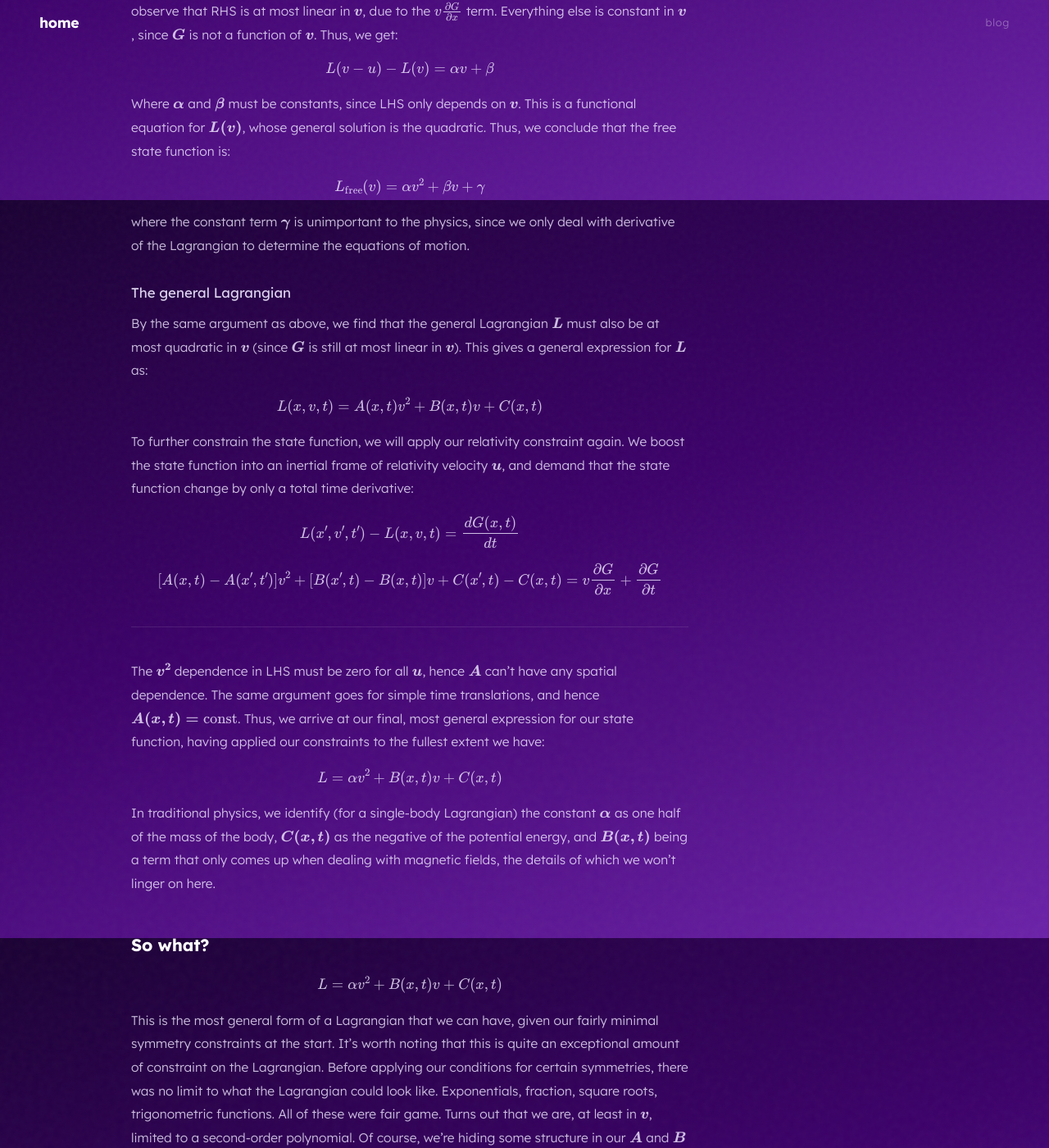
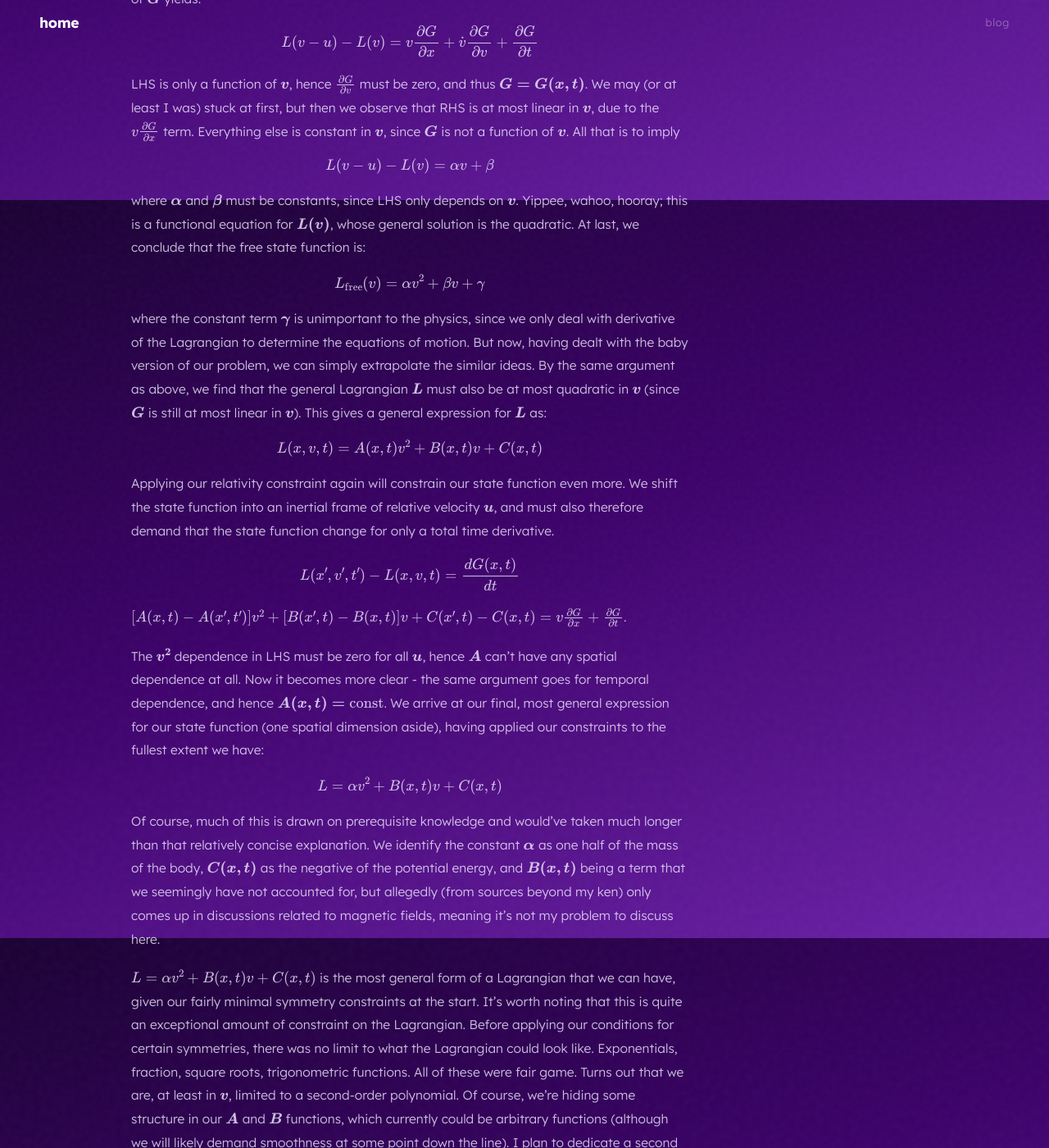
Before and after one commit to swardforever/home, a Jekyll site: the page built from _posts/2026-04-24-questioning-the-lagrangian.md, in a window 1280 px wide and 1400 px high, scrolled down 3356 px. Shown: the whole window at 82% size. Built offline with Jekyll 4.4.1, drawn with Linux system fonts in a browser that asks for light colours; some of the changed text lies outside the part shown.

Commit message:
Update 2026-04-24-questioning-the-lagrangian.md

```diff
--- a/_posts/2026-04-24-questioning-the-lagrangian.md
+++ b/_posts/2026-04-24-questioning-the-lagrangian.md
@@ -53,47 +53,41 @@ The equations of motion should be unchanged in all inertial reference frames acc
 
 $$x' = x - ut$$
 $$v' = v - u$$
-$$t' = t \qquad L'(x', v', t') = L(x, v, t) + \frac{dG(x, v, t;\, u)}{dt}$$
+$$t' = t \qquad L'(x', v', t')
 
-Plugging in the fact that $\boldsymbol{L}$ is just a function of $\boldsymbol{v}$, and expanding the total time derivative of $\boldsymbol{G}$, we get:
+___
+
+$$L(x, v, t) + \frac{dG(x, v, t;\, u)}{dt}$$
+
+Plugging in the fact that $\boldsymbol{L}$ is just a function of $\boldsymbol{v}$ and manipulating the total time derivative of $\boldsymbol{G}$ yields:
 
 $$L(v - u) - L(v) = v\frac{\partial G}{\partial x} + \dot{v}\frac{\partial G}{\partial v} + \frac{\partial G}{\partial t}$$
 
-LHS is only a function of $\boldsymbol{v}$, hence $\frac{\partial G}{\partial v}$ must be zero, and thus $\boldsymbol{G = G(x, t)}$. Then, we observe that RHS is at most linear in $\boldsymbol{v}$, due to the $v\frac{\partial G}{\partial x}$ term. Everything else is constant in $\boldsymbol{v}$, since $\boldsymbol{G}$ is not a function of $\boldsymbol{v}$. Thus, we get:
+LHS is only a function of $\boldsymbol{v}$, hence $\frac{\partial G}{\partial v}$ must be zero, and thus $\boldsymbol{G = G(x, t)}$. We may (or at least I was) stuck at first, but then we observe that RHS is at most linear in $\boldsymbol{v}$, due to the $v\frac{\partial G}{\partial x}$ term. Everything else is constant in $\boldsymbol{v}$, since $\boldsymbol{G}$ is not a function of $\boldsymbol{v}$. All that is to imply
 
 $$L(v - u) - L(v) = \alpha v + \beta$$
 
-Where $\boldsymbol{\alpha}$ and $\boldsymbol{\beta}$ must be constants, since LHS only depends on $\boldsymbol{v}$. This is a functional equation for $\boldsymbol{L(v)}$, whose general solution is the quadratic. Thus, we conclude that the free state function is:
+where $\boldsymbol{\alpha}$ and $\boldsymbol{\beta}$ must be constants, since LHS only depends on $\boldsymbol{v}$. Yippee, wahoo, hooray; this is a functional equation for $\boldsymbol{L(v)}$, whose general solution is the quadratic. At last, we conclude that the free state function is:
 
 $$L_{\text{free}}(v) = \alpha v^2 + \beta v + \gamma$$
 
-where the constant term $\boldsymbol{\gamma}$ is unimportant to the physics, since we only deal with derivative of the Lagrangian to determine the equations of motion.
-
-### The general Lagrangian
-
-By the same argument as above, we find that the general Lagrangian $\boldsymbol{L}$ must also be at most quadratic in $\boldsymbol{v}$ (since $\boldsymbol{G}$ is still at most linear in $\boldsymbol{v}$). This gives a general expression for $\boldsymbol{L}$ as:
+where the constant term $\boldsymbol{\gamma}$ is unimportant to the physics, since we only deal with derivative of the Lagrangian to determine the equations of motion. But now, having dealt with the baby version of our problem, we can simply extrapolate the similar ideas. By the same argument as above, we find that the general Lagrangian $\boldsymbol{L}$ must also be at most quadratic in $\boldsymbol{v}$ (since $\boldsymbol{G}$ is still at most linear in $\boldsymbol{v}$). This gives a general expression for $\boldsymbol{L}$ as:
 
 $$L(x, v, t) = A(x, t)v^2 + B(x, t)v + C(x, t)$$
 
-To further constrain the state function, we will apply our relativity constraint again. We boost the state function into an inertial frame of relativity velocity $\boldsymbol{u}$, and demand that the state function change by only a total time derivative:
+Applying our relativity constraint again will constrain our state function even more. We shift the state function into an inertial frame of relative velocity $\boldsymbol{u}$, and must also therefore demand that the state function change for only a total time derivative.
 
 $$L(x', v', t') - L(x, v, t) = \frac{dG(x, t)}{dt}$$
 
-$$[A(x, t) - A(x', t')]v^2 + [B(x', t) - B(x, t)]v + C(x', t) - C(x, t) = v\frac{\partial G}{\partial x} + \frac{\partial G}{\partial t}$$
+$$[A(x, t) - A(x', t')]v^2 + [B(x', t) - B(x, t)]v + C(x', t) - C(x, t) = v\frac{\partial G}{\partial x} + \frac{\partial G}{\partial t}$$.
 
----
-
-The $\boldsymbol{v^2}$ dependence in LHS must be zero for all $\boldsymbol{u}$, hence $\boldsymbol{A}$ can't have any spatial dependence. The same argument goes for simple time translations, and hence $\boldsymbol{A(x, t) = \text{const}}$. Thus, we arrive at our final, most general expression for our state function, having applied our constraints to the fullest extent we have:
+The $\boldsymbol{v^2}$ dependence in LHS must be zero for all $\boldsymbol{u}$, hence $\boldsymbol{A}$ can't have any spatial dependence at all. Now it becomes more clear - the same argument goes for temporal dependence, and hence $\boldsymbol{A(x, t) = \text{const}}$. We arrive at our final, most general expression for our state function (one spatial dimension aside), having applied our constraints to the fullest extent we have:
 
 $$L = \alpha v^2 + B(x, t)v + C(x, t)$$
 
-In traditional physics, we identify (for a single-body Lagrangian) the constant $\boldsymbol{\alpha}$ as one half of the mass of the body, $\boldsymbol{C(x, t)}$ as the negative of the potential energy, and $\boldsymbol{B(x, t)}$ being a term that only comes up when dealing with magnetic fields, the details of which we won't linger on here.
+Of course, much of this is drawn on prerequisite knowledge and would've taken much longer than that relatively concise explanation. We identify the constant $\boldsymbol{\alpha}$ as one half of the mass of the body, $\boldsymbol{C(x, t)}$ as the negative of the potential energy, and $\boldsymbol{B(x, t)}$ being a term that we seemingly have not accounted for, but allegedly (from sources beyond my ken) only comes up in discussions related to magnetic fields, meaning it's not my problem to discuss here.
 
-## So what?
-
-$$L = \alpha v^2 + B(x, t)v + C(x, t)$$
-
-This is the most general form of a Lagrangian that we can have, given our fairly minimal symmetry constraints at the start. It's worth noting that this is quite an exceptional amount of constraint on the Lagrangian. Before applying our conditions for certain symmetries, there was no limit to what the Lagrangian could look like. Exponentials, fraction, square roots, trigonometric functions. All of these were fair game. Turns out that we are, at least in $\boldsymbol{v}$, limited to a second-order polynomial. Of course, we're hiding some structure in our $\boldsymbol{A}$ and $\boldsymbol{B}$ functions, which currently could be arbitrary functions (although we will likely demand smoothness at some point down the line). I plan to dedicate a second post to the constraints that we can place on these functions, from further symmetry arguments.
+$$L = \alpha v^2 + B(x, t)v + C(x, t)$$ is the most general form of a Lagrangian that we can have, given our fairly minimal symmetry constraints at the start. It's worth noting that this is quite an exceptional amount of constraint on the Lagrangian. Before applying our conditions for certain symmetries, there was no limit to what the Lagrangian could look like. Exponentials, fraction, square roots, trigonometric functions. All of these were fair game. Turns out that we are, at least in $\boldsymbol{v}$, limited to a second-order polynomial. Of course, we're hiding some structure in our $\boldsymbol{A}$ and $\boldsymbol{B}$ functions, which currently could be arbitrary functions (although we will likely demand smoothness at some point down the line). I plan to dedicate a second post to the constraints that we can place on these functions, from further symmetry arguments.
 
 And so, in the absence of magnetic fields, the Lagrangian becomes:
 
```
Also changed, not shown: other parts of _posts/2026-04-24-questioning-the-lagrangian.md (+1 -1 lines).
